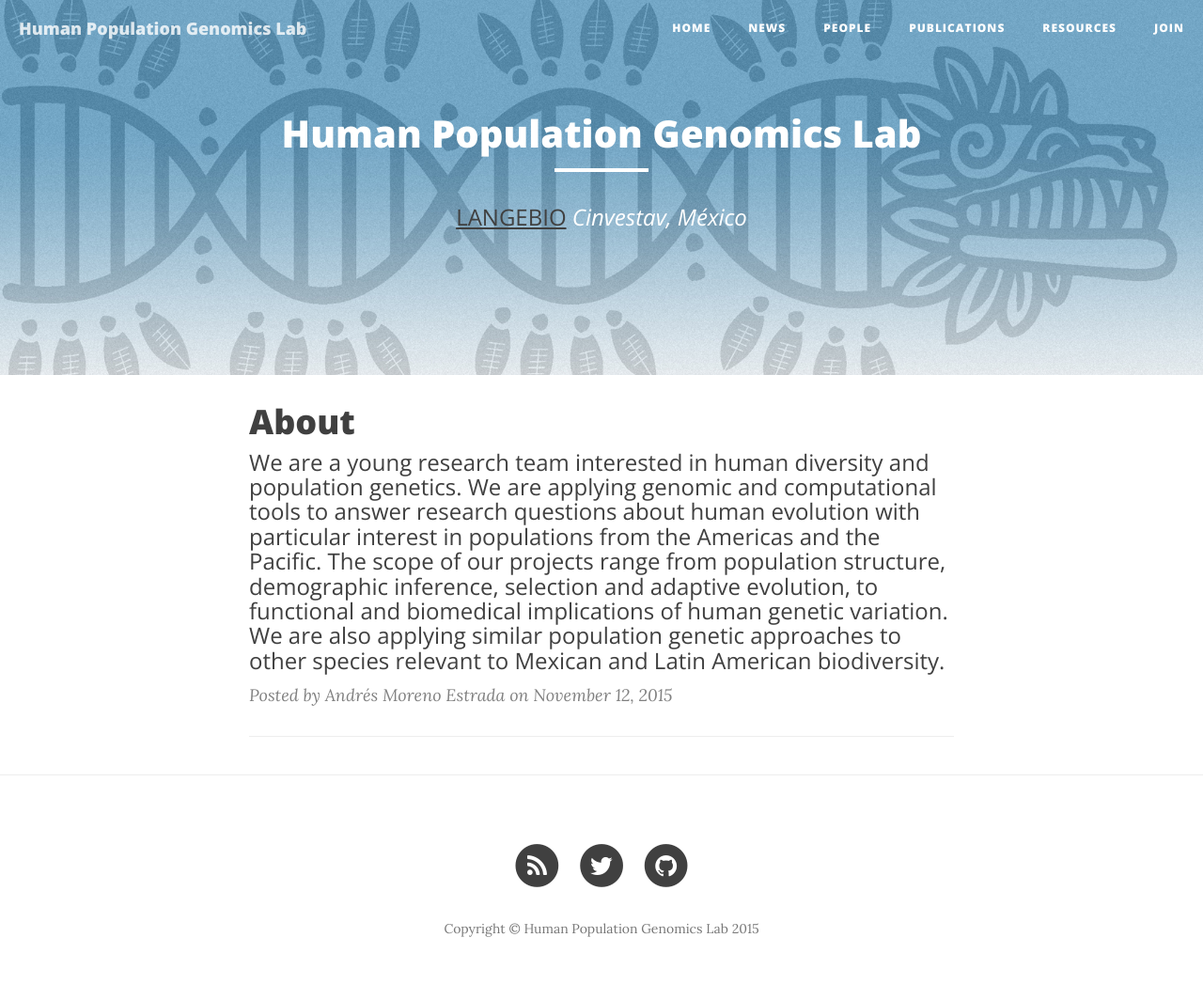
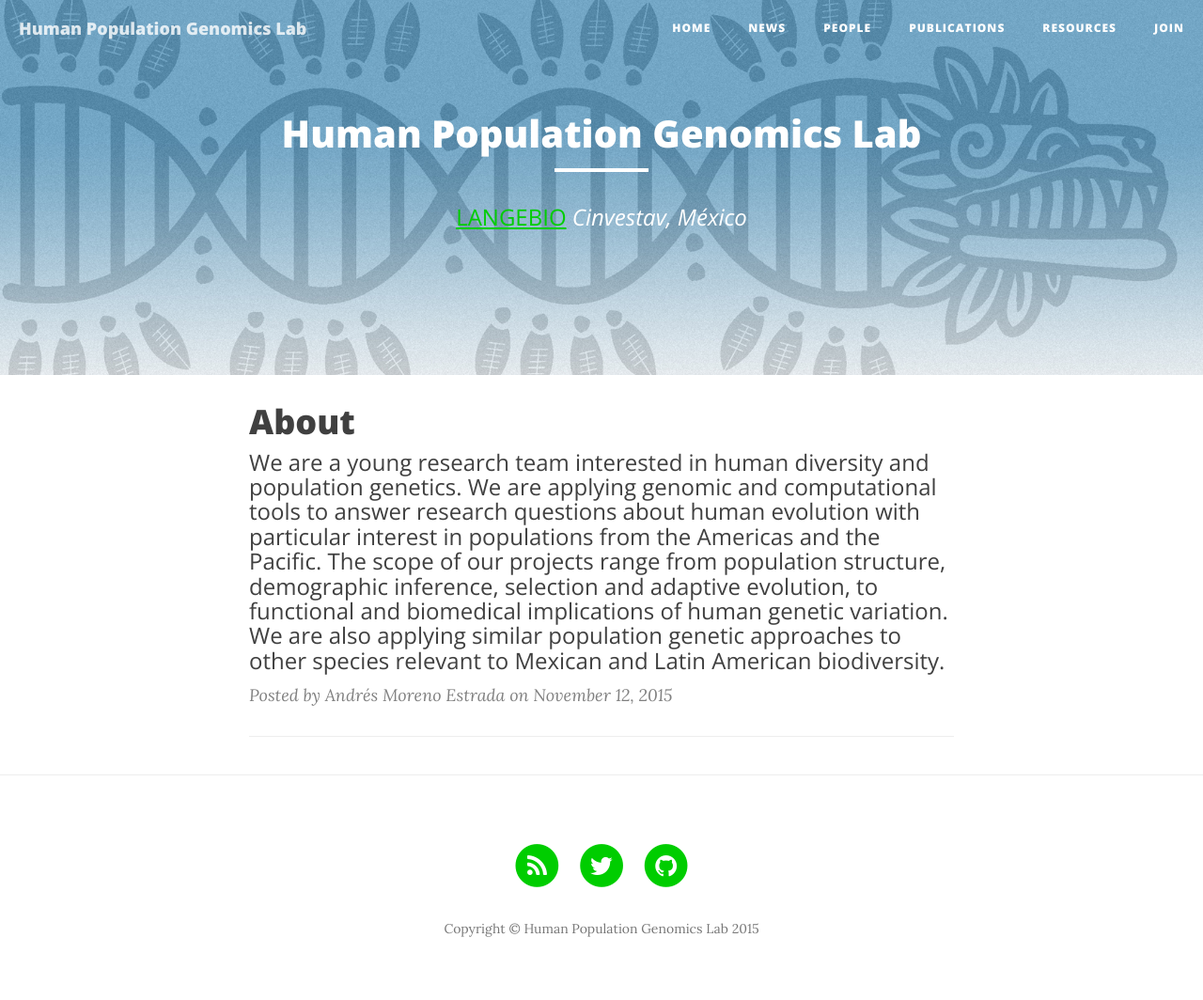
Before and after one commit to milkshakeplustip/milkshakeplustip.github.io, a Jekyll site: the page built from index.html, in a window 1280 px wide. Shown: the whole page at 94% size. Built offline with Jekyll 4.4.1, drawn with Linux system fonts in a browser that asks for light colours; nearby versions of some CDN libraries; the list of posts is cut into pages by our own code.

Commit message:
color in 23

```diff
--- a/css/clean-blog.css
+++ b/css/clean-blog.css
@@ -20,7 +20,7 @@ h6 {
   font-weight: 800;
 }
 a {
-  color: #404040;
+  color: #00CD00;
 }
 a:hover,
 a:focus {
```
